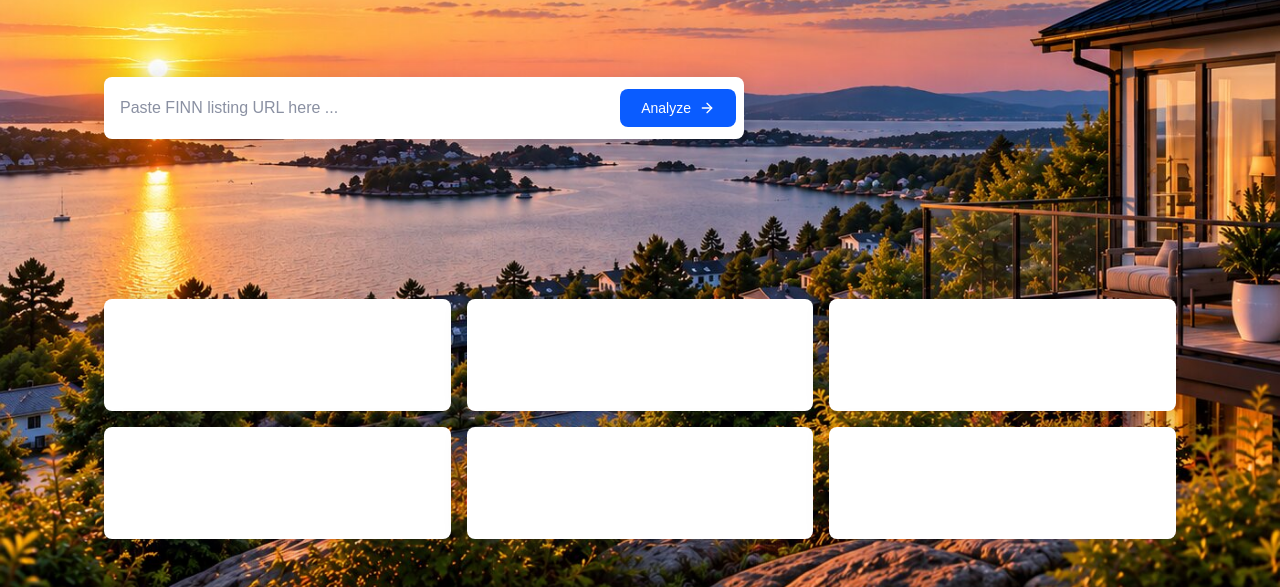
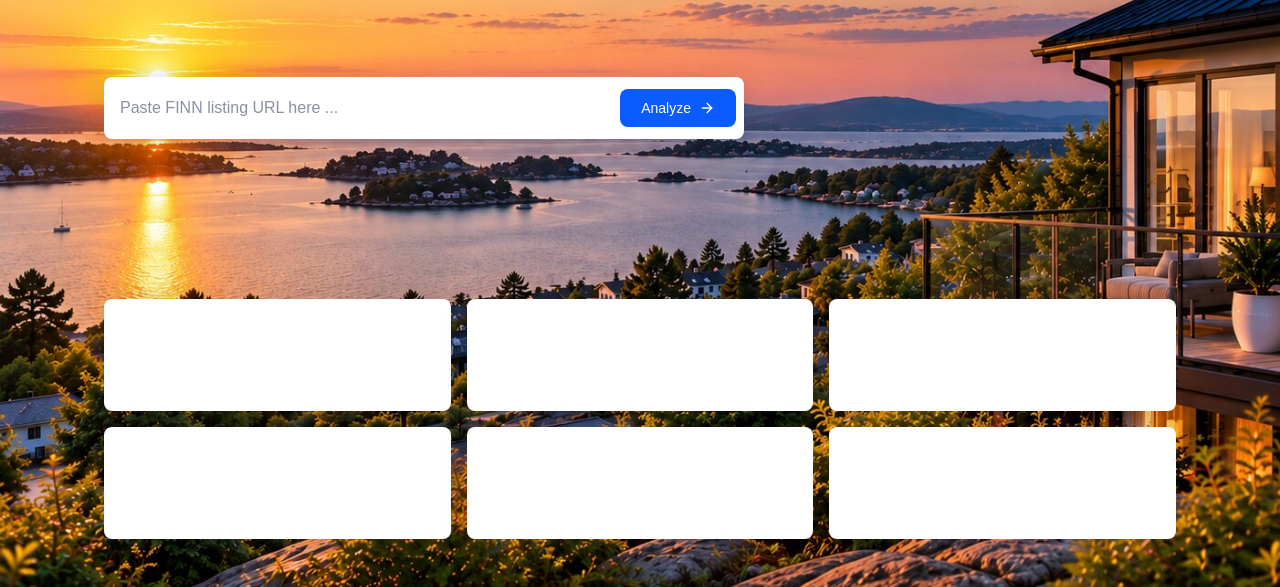
Before and after one commit to AlexanderEkeberg/estaterate, a React app in the folder frontend/: page / in a window 1280 px wide. Shown: the part 416-1003 px from the top of the page. Built offline with nearby package versions, Linux system fonts and the light colour scheme.

Commit message:
moved hero background image to its own wrapper

```diff
--- a/frontend/src/pages/LandingPage.module.css
+++ b/frontend/src/pages/LandingPage.module.css
@@ -1,8 +1,13 @@
 .page {
-    min-height: max(100vh);
+    width: 100%;
+    min-height: 100vh;
+    background-color: var(--color-surface);
+}
+
+.heroBackground {
     background-color: var(--color-navy);
     background-image: url("../assets/images/main_img.jpg");
     background-size: cover;
-    background-position: center;
+    background-position: top center;
     background-repeat: no-repeat;
 }
--- a/frontend/src/pages/LandingPage.tsx
+++ b/frontend/src/pages/LandingPage.tsx
@@ -5,8 +5,10 @@ import styles from "./LandingPage.module.css";
 export function LandingPage() {
   return (
     <main className={styles.page}>
-      <Navbar />
-      <Hero />
+      <div className={styles.heroBackground}>
+        <Navbar />
+        <Hero />
+      </div>
     </main>
   );
 }
```
